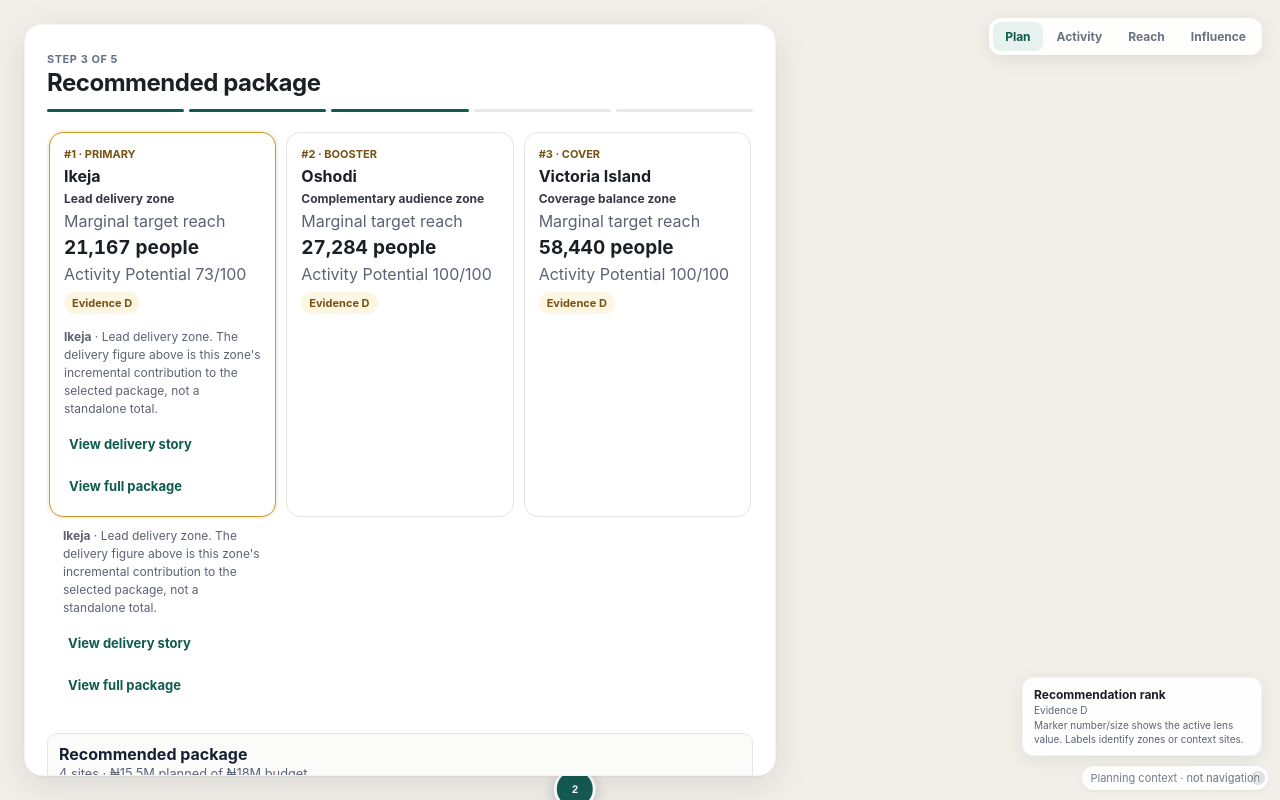
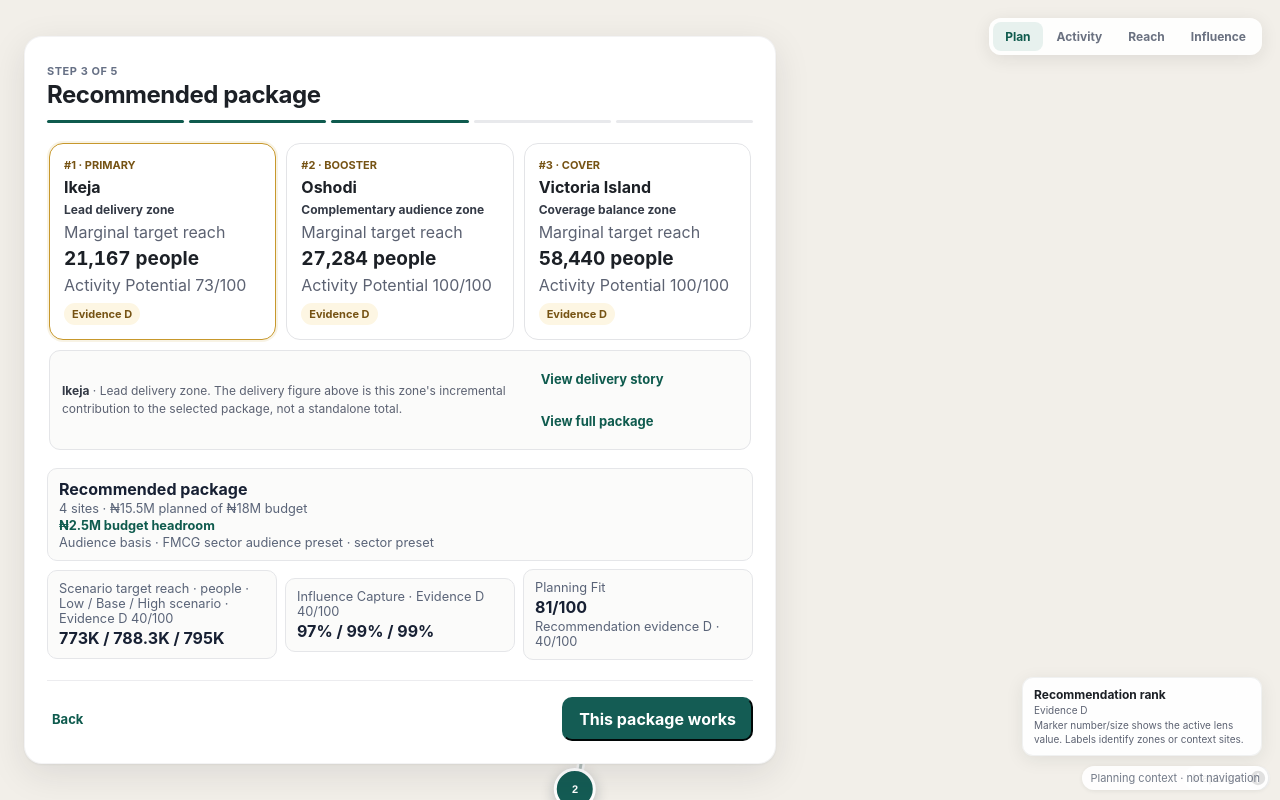
Before and after one commit to GeoTracka/ooh-datahub, a Next.js app: page / in a window 1280 px wide. Both pictures are taken after a click on the button "Use default timing & budget". Built offline with nearby package versions, Linux system fonts and the light colour scheme.

Commit message:
compact desktop selected recommendation detail

```diff
--- a/src/app/explorer-polish.css
+++ b/src/app/explorer-polish.css
@@ -79,6 +79,14 @@
   color: #5c6272;
   font-size: 12px;
   line-height: 1.5;
+}
+
+.recommendation-selected-detail p strong {
+  color: #343a46;
+}
+
+.recommendation-selected-detail-desktop {
+  display: none;
 }
 
 .recommendation-focus-actions {
@@ -192,7 +200,28 @@
 
   .explorer-card-rail:has(.explorer-step-card[aria-label^="Step 3 of 5: Recommended package"]) .recommendation-slide {
     min-width: 0;
+    align-self: start;
     scroll-snap-align: none;
+  }
+
+  .explorer-card-rail:has(.explorer-step-card[aria-label^="Step 3 of 5: Recommended package"]) .recommendation-selected-detail-mobile {
+    display: none;
+  }
+
+  .explorer-card-rail:has(.explorer-step-card[aria-label^="Step 3 of 5: Recommended package"]) .recommendation-selected-detail-desktop {
+    display: flex;
+    grid-column: 1 / -1;
+    align-items: center;
+    justify-content: space-between;
+    gap: 14px;
+    padding: 10px 12px;
+    border: 1px solid #e4e5e8;
+    border-radius: 11px;
+    background: #fbfbfa;
+  }
+
+  .explorer-card-rail:has(.explorer-step-card[aria-label^="Step 3 of 5: Recommended package"]) .recommendation-selected-detail-desktop p {
+    max-width: 68%;
   }
 
   .explorer-card-rail:has(.explorer-step-card[aria-label^="Step 3 of 5: Recommended package"]) .package-strip {
```
